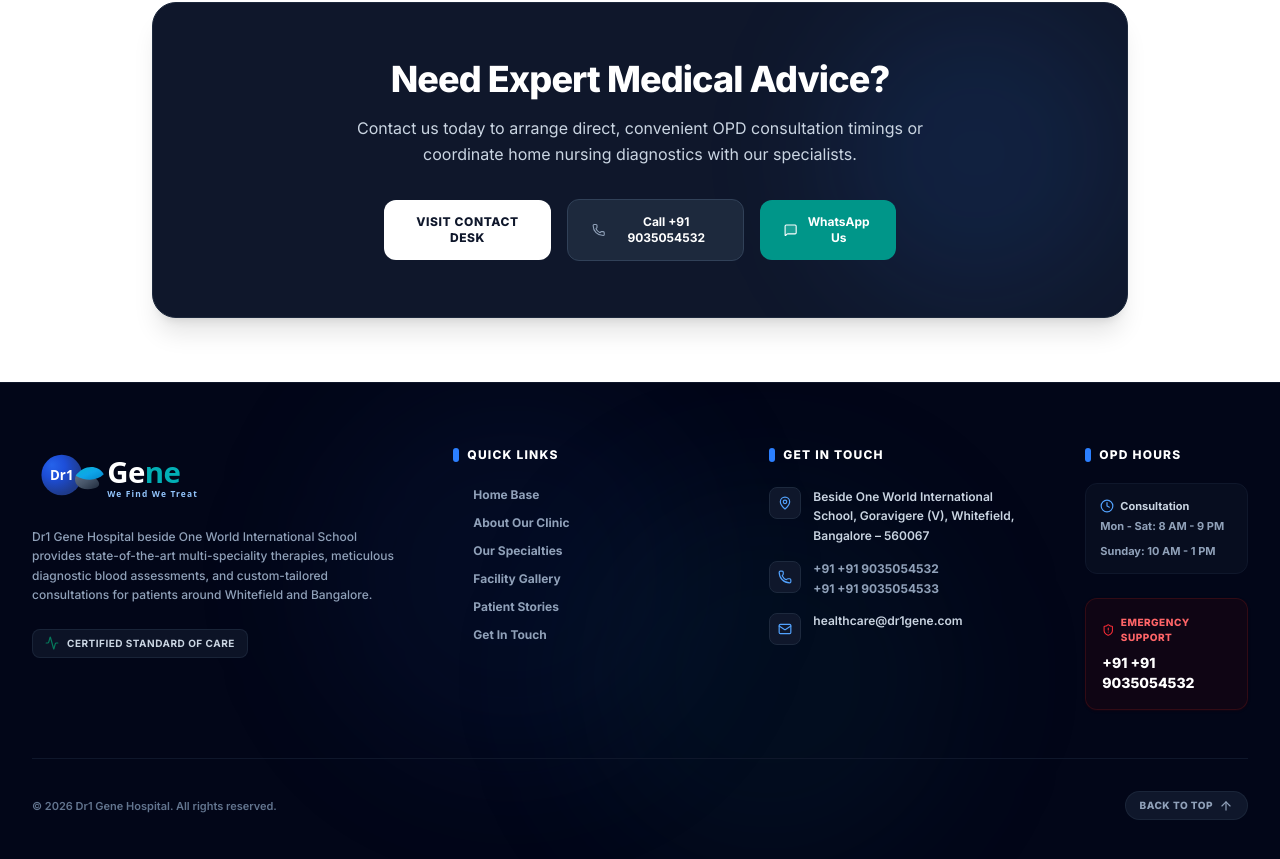
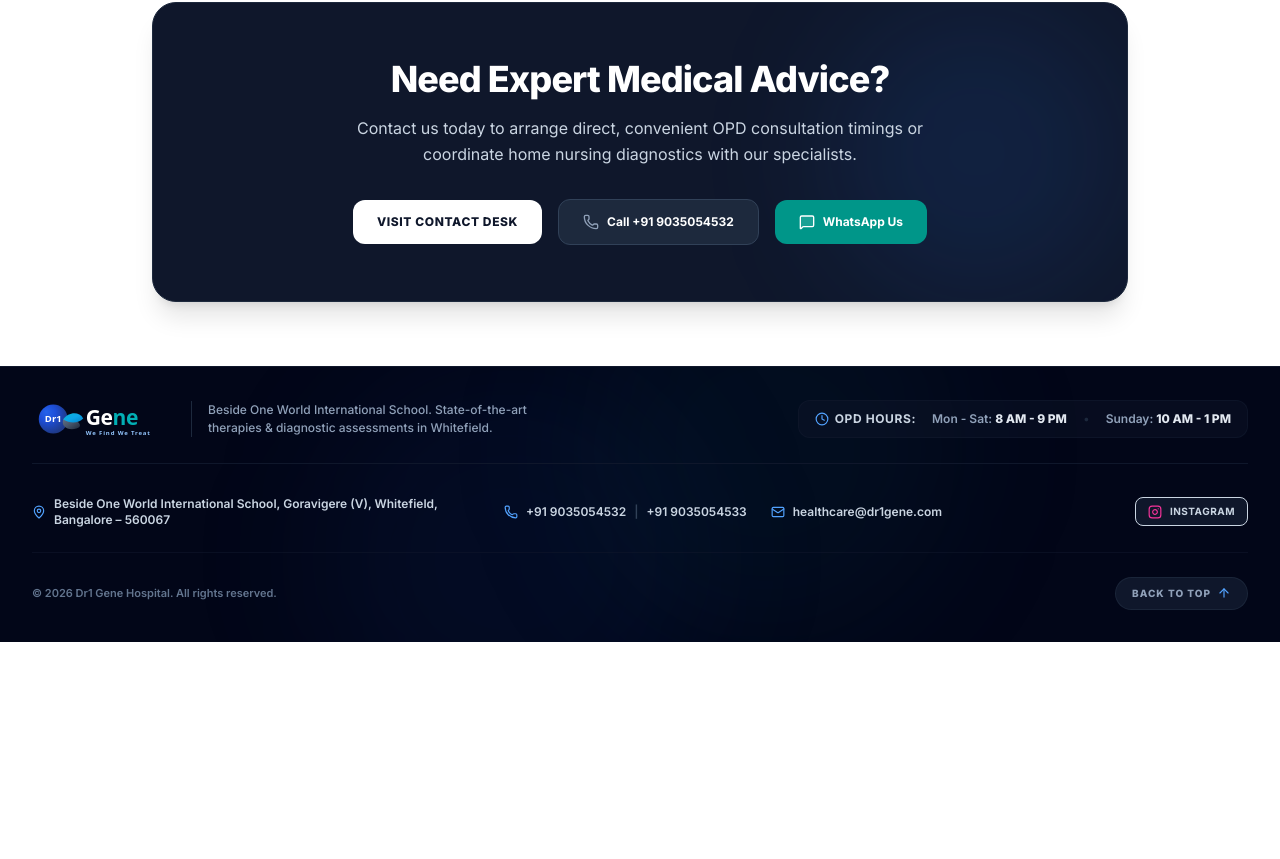
Before and after one commit to Sasankreddynare/Dr1-Gene-hospital-repo, a React (Vite) app: page / in a window 1280 px wide. Shown: the part 4487-5346 px from the top of the page. After the commit the page ends 5129 px from the top, so only its background shows below. Built offline with nearby package versions, Linux system fonts and the light colour scheme.

Commit message:
style: update button layout and footer structure
Added whitespace-nowrap to CTA buttons in HomeView to prevent text wrapping. Refactored Footer component to streamline navigation and optimize layout.

```diff
--- a/src/components/Footer.tsx
+++ b/src/components/Footer.tsx
@@ -1,7 +1,7 @@
 import { ActivePage } from "../types";
 import { HOSPITAL_CONTACT } from "../data";
 import HospitalLogo from "./HospitalLogo";
-import { Phone, MapPin, Mail, Clock, ChevronRight, ArrowUp, Activity, ShieldAlert } from "lucide-react";
+import { Phone, MapPin, Mail, Clock, ArrowUp, Instagram } from "lucide-react";
 
 interface FooterProps {
   onPageChange: (page: ActivePage) => void;
@@ -17,149 +17,103 @@ export default function Footer({ onPageChange }: FooterProps) {
     window.scrollTo({ top: 0, behavior: "smooth" });
   };
 
-  const navLinks = [
-    { label: "Home Base", page: "home" as ActivePage },
-    { label: "About Our Clinic", page: "about" as ActivePage },
-    { label: "Our Specialties", page: "services" as ActivePage },
-    { label: "Facility Gallery", page: "gallery" as ActivePage },
-    { label: "Patient Stories", page: "testimonials" as ActivePage },
-    { label: "Get In Touch", page: "contact" as ActivePage }
-  ];
-
   return (
-    <footer className="bg-slate-950 text-slate-400 border-t border-slate-900 pt-16 pb-12 text-left relative overflow-hidden">
+    <footer className="bg-slate-950 text-slate-400 border-t border-slate-900 py-8 text-left relative overflow-hidden">
       {/* Background Decorative Glows */}
       <div className="absolute top-0 left-1/4 w-96 h-96 bg-blue-900/10 rounded-full blur-3xl pointer-events-none" />
       <div className="absolute bottom-0 right-1/4 w-96 h-96 bg-cyan-900/10 rounded-full blur-3xl pointer-events-none" />
 
-      <div className="max-w-7xl mx-auto px-6 lg:px-8 relative z-10">
+      <div className="max-w-7xl mx-auto px-6 lg:px-8 relative z-10 space-y-6">
 
-        {/* Main Footer Grid */}
-        <div className="grid grid-cols-1 md:grid-cols-2 lg:grid-cols-12 gap-12 border-b border-slate-900 pb-12">
+        {/* Main Header / Info Bar */}
+        <div className="flex flex-col lg:flex-row items-start lg:items-center justify-between gap-6 pb-6 border-b border-slate-900">
 
-          {/* Column 1: Brand & Identity (4 span) */}
-          <div className="lg:col-span-4 space-y-6">
+          {/* Logo & Short text */}
+          <div className="flex flex-col sm:flex-row sm:items-center gap-4 lg:gap-6">
             <button
               onClick={() => handleNavClick("home")}
-              className="focus:outline-none block hover:opacity-90 transition-opacity"
+              className="focus:outline-none block hover:opacity-90 transition-opacity text-left"
             >
-              <HospitalLogo variant="light" className="h-14" />
+              <HospitalLogo variant="light" className="h-10" />
             </button>
-            <p className="text-slate-400 text-xs leading-relaxed font-medium max-w-sm">
-              Dr1 Gene Hospital beside One World International School provides state-of-the-art multi-speciality therapies, meticulous diagnostic blood assessments, and custom-tailored consultations for patients around Whitefield and Bangalore.
+            <p className="text-slate-400 text-xs leading-normal max-w-sm font-medium border-l-0 sm:border-l sm:border-slate-800 sm:pl-4">
+              Beside One World International School. State-of-the-art therapies & diagnostic assessments in Whitefield.
             </p>
-            <div className="inline-flex items-center gap-2 bg-slate-900/80 border border-slate-800/80 px-3 py-1.5 rounded-lg">
-              <Activity className="w-3.5 h-3.5 text-emerald-500 animate-pulse" />
-              <span className="text-[10px] font-bold text-slate-300 uppercase tracking-wider">Certified Standard of Care</span>
-            </div>
           </div>
 
-          {/* Column 2: Quick Navigation Links (3.5 span) */}
-          <div className="lg:col-span-3">
-            <h3 className="text-xs font-extrabold uppercase tracking-widest text-white mb-6 flex items-center gap-2">
-              <span className="w-1.5 h-3.5 bg-blue-500 rounded-full inline-block"></span>
-              Quick Links
-            </h3>
-            <ul className="grid grid-cols-1 gap-3">
-              {navLinks.map((link) => (
-                <li key={link.page}>
-                  <button
-                    onClick={() => handleNavClick(link.page)}
-                    className="flex items-center gap-1.5 text-xs text-slate-400 hover:text-white hover:translate-x-1.5 transition-all duration-200 font-bold focus:outline-none group text-left"
-                  >
-                    <ChevronRight className="w-3.5 h-3.5 text-blue-500/80 opacity-0 group-hover:opacity-100 transition-opacity" />
-                    <span>{link.label}</span>
-                  </button>
-                </li>
-              ))}
-            </ul>
+          {/* OPD Inline Hours */}
+          <div className="flex flex-wrap items-center gap-x-4 gap-y-2 text-xs bg-slate-900/40 px-4 py-2.5 rounded-xl border border-slate-900/80">
+            <div className="flex items-center gap-1.5 text-slate-300 font-bold uppercase tracking-wider">
+              <Clock className="w-3.5 h-3.5 text-blue-400" />
+              <span>OPD Hours:</span>
+            </div>
+            <span className="text-slate-400 font-semibold">Mon - Sat: <strong className="text-slate-200">8 AM - 9 PM</strong></span>
+            <span className="text-slate-800">•</span>
+            <span className="text-slate-400 font-semibold">Sunday: <strong className="text-slate-200">10 AM - 1 PM</strong></span>
           </div>
 
-          {/* Column 3: Contact Details (3 span) */}
-          <div className="lg:col-span-3 space-y-5">
-            <h3 className="text-xs font-extrabold uppercase tracking-widest text-white mb-6 flex items-center gap-2">
-              <span className="w-1.5 h-3.5 bg-blue-500 rounded-full inline-block"></span>
-              Get in Touch
-            </h3>
-            <div className="space-y-4 text-xs font-bold text-slate-400">
-              <div className="flex items-start gap-3">
-                <div className="w-8 h-8 rounded-lg bg-slate-900 border border-slate-800 flex items-center justify-center shrink-0">
-                  <MapPin className="w-3.5 h-3.5 text-blue-400" />
-                </div>
-                <span className="leading-relaxed font-semibold text-slate-300">
-                  {HOSPITAL_CONTACT.address}
-                </span>
         </div>
 
-              <div className="flex items-start gap-3">
-                <div className="w-8 h-8 rounded-lg bg-slate-900 border border-slate-800 flex items-center justify-center shrink-0">
-                  <Phone className="w-3.5 h-3.5 text-blue-400" />
+        {/* Contact Links Bar (Extremely clean & horizontal) */}
+        <div className="flex flex-col md:flex-row md:items-center justify-between gap-6 pt-2">
+
+          {/* Contact Details */}
+          <div className="flex flex-col md:flex-row flex-wrap items-start md:items-center gap-x-6 gap-y-3.5 text-xs text-slate-300 font-semibold">
+
+            {/* Address */}
+            <div className="flex items-center gap-2 max-w-md">
+              <MapPin className="w-3.5 h-3.5 text-blue-400 shrink-0" />
+              <span>{HOSPITAL_CONTACT.address}</span>
             </div>
-                <div className="flex flex-col gap-1">
-                  <a href={`tel:${HOSPITAL_CONTACT.phones[0]}`} className="hover:text-white transition-colors">
-                    +91 {HOSPITAL_CONTACT.phones[0]}
+
+            {/* Phone */}
+            <div className="flex items-center gap-2">
+              <Phone className="w-3.5 h-3.5 text-blue-400 shrink-0" />
+              <div className="flex items-center gap-2">
+                <a href={`tel:${HOSPITAL_CONTACT.phones[0]}`} className="hover:text-white transition">
+                  {HOSPITAL_CONTACT.phones[0]}
                 </a>
-                  <a href={`tel:${HOSPITAL_CONTACT.phones[1]}`} className="hover:text-white transition-colors">
-                    +91 {HOSPITAL_CONTACT.phones[1]}
+                <span className="text-slate-700">|</span>
+                <a href={`tel:${HOSPITAL_CONTACT.phones[1]}`} className="hover:text-white transition">
+                  {HOSPITAL_CONTACT.phones[1]}
                 </a>
               </div>
             </div>
 
-              <div className="flex items-start gap-3">
-                <div className="w-8 h-8 rounded-lg bg-slate-900 border border-slate-800 flex items-center justify-center shrink-0">
-                  <Mail className="w-3.5 h-3.5 text-blue-400" />
-                </div>
-                <a href={`mailto:${HOSPITAL_CONTACT.email}`} className="hover:text-white transition-colors font-semibold text-slate-300 truncate">
+            {/* Email */}
+            <div className="flex items-center gap-2">
+              <Mail className="w-3.5 h-3.5 text-blue-400 shrink-0" />
+              <a href={`mailto:${HOSPITAL_CONTACT.email}`} className="hover:text-white transition">
                 {HOSPITAL_CONTACT.email}
               </a>
-              </div>
-            </div>
-          </div>
-
-          {/* Column 4: Hours & Emergencies (1.5 span) */}
-          <div className="lg:col-span-2 space-y-6">
-            <div>
-              <h3 className="text-xs font-extrabold uppercase tracking-widest text-white mb-5 flex items-center gap-2">
-                <span className="w-1.5 h-3.5 bg-blue-500 rounded-full inline-block"></span>
-                OPD Hours
-              </h3>
-              <div className="space-y-2 text-[11px] font-bold text-slate-400 bg-slate-900/40 p-3.5 rounded-xl border border-slate-900">
-                <div className="flex items-center gap-1.5 text-slate-300 mb-1">
-                  <Clock className="w-3.5 h-3.5 text-blue-400" />
-                  <span>Consultation</span>
-                </div>
-                <p>Mon - Sat: 8 AM - 9 PM</p>
-                <p>Sunday: 10 AM - 1 PM</p>
-              </div>
-            </div>
-
-            <div className="bg-red-950/20 p-4 rounded-xl border border-red-900/30 shadow-sm shadow-red-950/20 group hover:border-red-900/60 transition-all duration-300">
-              <div className="flex items-center gap-1.5 text-red-400 font-extrabold text-[10px] uppercase tracking-wider mb-2">
-                <ShieldAlert className="w-3.5 h-3.5 text-red-500" />
-                <span>Emergency Support</span>
-              </div>
-              <a
-                href={`tel:${HOSPITAL_CONTACT.phones[0]}`}
-                className="text-white text-sm font-extrabold hover:underline block"
-              >
-                +91 {HOSPITAL_CONTACT.phones[0]}
-              </a>
-            </div>
             </div>
 
           </div>
 
+          {/* Instagram Button */}
+          <a
+            href={HOSPITAL_CONTACT.instagram}
+            target="_blank"
+            rel="noreferrer"
+            className="inline-flex items-center gap-2 bg-slate-900 hover:bg-slate-850 border border-slate-850 px-3 py-1.5 rounded-lg text-slate-300 hover:text-white transition-all text-[10px] font-bold uppercase tracking-wider max-w-max cursor-pointer"
+          >
+            <Instagram className="w-3.5 h-3.5 text-pink-500" />
+            <span>Instagram</span>
+          </a>
+
+        </div>
+
         {/* Subfooter */}
-        <div className="mt-8 flex flex-col sm:flex-row justify-between items-center gap-4 text-[11px] font-semibold text-slate-500">
+        <div className="mt-4 pt-6 border-t border-slate-900/60 flex flex-col sm:flex-row justify-between items-center gap-4 text-[11px] font-semibold text-slate-500">
           <p>© {new Date().getFullYear()} Dr1 Gene Hospital. All rights reserved.</p>
 
           {/* Scroll to Top button */}
           <button
             onClick={scrollToTop}
-            className="flex items-center gap-1.5 bg-slate-900 hover:bg-slate-800 hover:text-white text-slate-400 px-3.5 py-1.5 rounded-full border border-slate-800/80 transition-all duration-200 text-[10px] font-extrabold uppercase tracking-wider cursor-pointer"
+            className="flex items-center gap-1.5 bg-slate-900 hover:bg-slate-850 hover:text-white text-slate-400 px-4 py-2 rounded-full border border-slate-800/80 transition-all duration-200 text-[10px] font-extrabold uppercase tracking-widest cursor-pointer"
           >
             <span>Back To Top</span>
-            <ArrowUp className="w-3.5 h-3.5" />
+            <ArrowUp className="w-3.5 h-3.5 text-blue-400" />
           </button>
         </div>
 
--- a/src/components/HomeView.tsx
+++ b/src/components/HomeView.tsx
@@ -362,14 +362,14 @@ export default function HomeView({ onPageChange, setSelectedServiceId }: HomeVie
                     onPageChange("contact");
                     window.scrollTo({ top: 0, behavior: "smooth" });
                   }}
-                  className="flex items-center justify-center gap-2 px-6 py-3.5 bg-white text-slate-900 hover:bg-slate-50 font-extrabold rounded-xl text-xs uppercase tracking-wider transition active:scale-95 duration-150"
+                  className="flex items-center justify-center gap-2 px-6 py-3.5 bg-white text-slate-900 hover:bg-slate-50 font-extrabold rounded-xl text-xs uppercase tracking-wider transition active:scale-95 duration-150 whitespace-nowrap"
                 >
                   <span>Visit Contact Desk</span>
                 </button>
 
                 <a
                   href={`tel:9035054532`}
-                  className="flex items-center justify-center gap-2 px-6 py-3.5 bg-slate-800 hover:bg-slate-750 text-white font-bold rounded-xl text-xs border border-slate-700 transition"
+                  className="flex items-center justify-center gap-2 px-6 py-3.5 bg-slate-800 hover:bg-slate-750 text-white font-bold rounded-xl text-xs border border-slate-700 transition whitespace-nowrap"
                 >
                   <Phone className="w-4 h-4 text-slate-400" />
                   <span>Call +91 9035054532</span>
@@ -377,7 +377,7 @@ export default function HomeView({ onPageChange, setSelectedServiceId }: HomeVie
 
                 <button
                   onClick={handleWhatsApp}
-                  className="flex items-center justify-center gap-2 px-6 py-3.5 bg-teal-600 hover:bg-teal-700 text-white font-bold rounded-xl text-xs transition"
+                  className="flex items-center justify-center gap-2 px-6 py-3.5 bg-teal-600 hover:bg-teal-700 text-white font-bold rounded-xl text-xs transition whitespace-nowrap"
                 >
                   <MessageSquare className="w-4 h-4 text-white fill-white/10" />
                   <span>WhatsApp Us</span>
```
Lines whose indentation alone changed are shown as unchanged.
